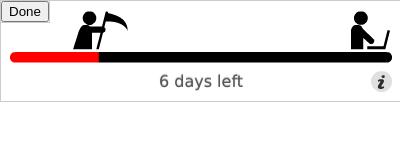
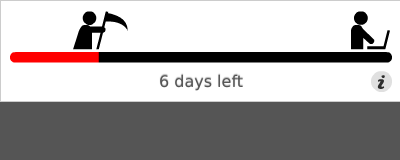
Before and after one commit to denisowpavel/deadlineextension, a browser extension: page ext-src/popup.html in a window 400 px wide. Drawn offline with Linux system fonts and the light colour scheme.

Commit message:
put deadlinePanel over settings

```diff
--- a/ext-src/popup.html
+++ b/ext-src/popup.html
@@ -7,15 +7,16 @@
 </head>
 <body id="popupbody">
 
+
+<div id="settingsPanel" class="margin_mid absolute border">
+	<button id="doneBtn">Done</button>
+</div>
+
 <div id="deadlinePanel" class="margin_mid absolute border">
 	<img id="progress" align="middle" >
 	<div id="comment" class="center"></div>
 	<img src="img/info-b.png" id="infoBtn">
 </div>
 
-<div id="settingsPanel" class="margin_mid absolute border">
-	<button id="doneBtn">Done</button>
-</div>
-
 </body>
 </html>
--- a/ext-src/popup.js
+++ b/ext-src/popup.js
@@ -46,7 +46,7 @@ $(document).ready(function() {
 		textColor = "#FFF";
 		$("img#infoBtn").attr("src","img/info-w.png");
 	}
-	$("body").css("background-color", bgColor);
+	$("div#deadlinePanel").css("background-color", bgColor);
 	$("img#progress").attr("src","img/progress0"+valToStr(val)+".png");
 
 	$("div#comment").css("color", textColor);
@@ -56,7 +56,7 @@ $(document).ready(function() {
 
 	$("img#infoBtn").click(function () {
         $("div#deadlinePanel").animate({
-		    'opacity':0.1,
+		    'opacity':0.7,
 			'margin-left': -400
 		},300);
  	});
--- a/ext-src/stylesheet.css
+++ b/ext-src/stylesheet.css
@@ -9,11 +9,13 @@ td, div, body {
 
 body {
   margin: 0px;
+
 }
 
 body#popupbody {
   width: 400;
   height: 100;
+  background: #555
 }
 
 .center{
```
